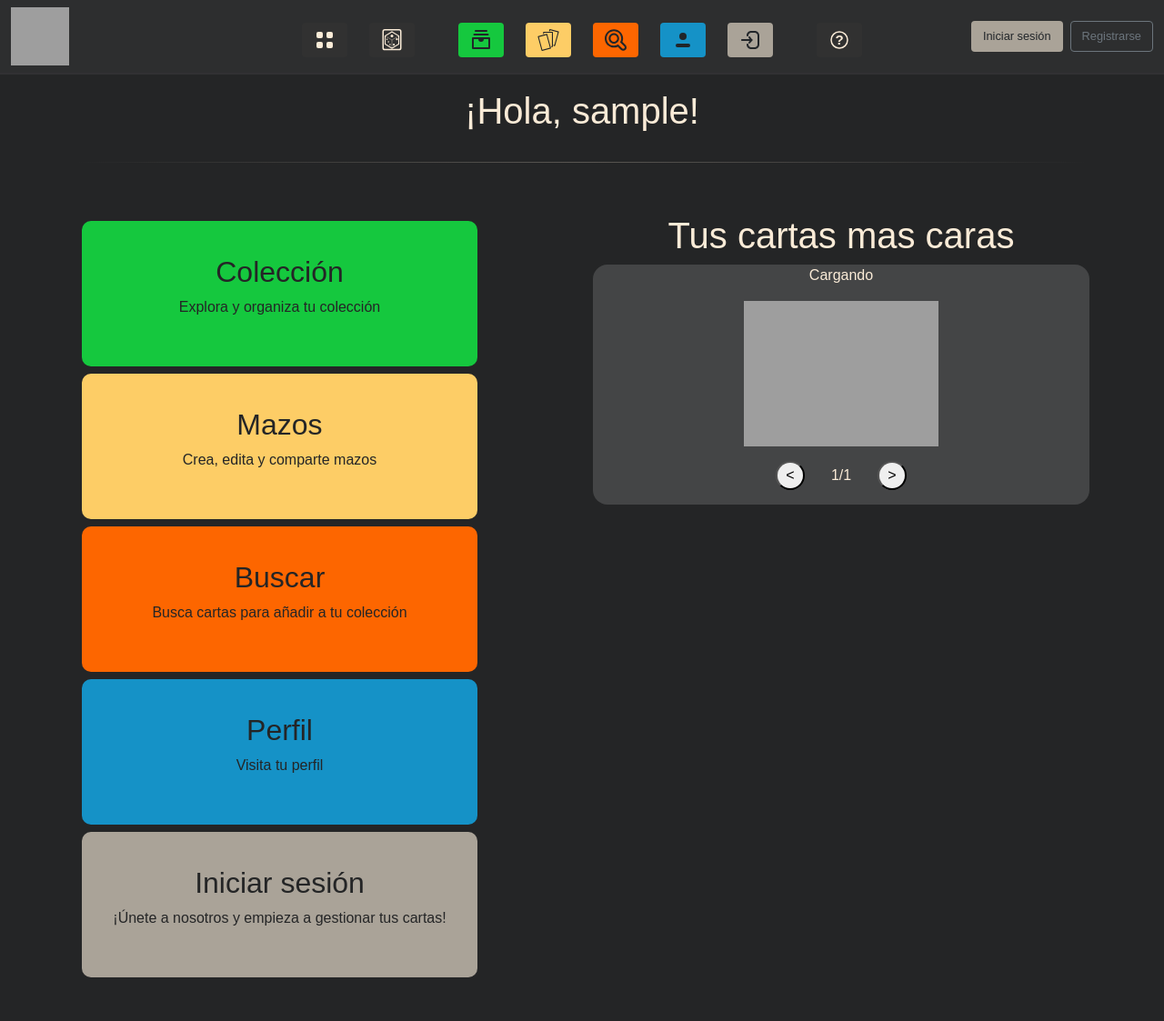
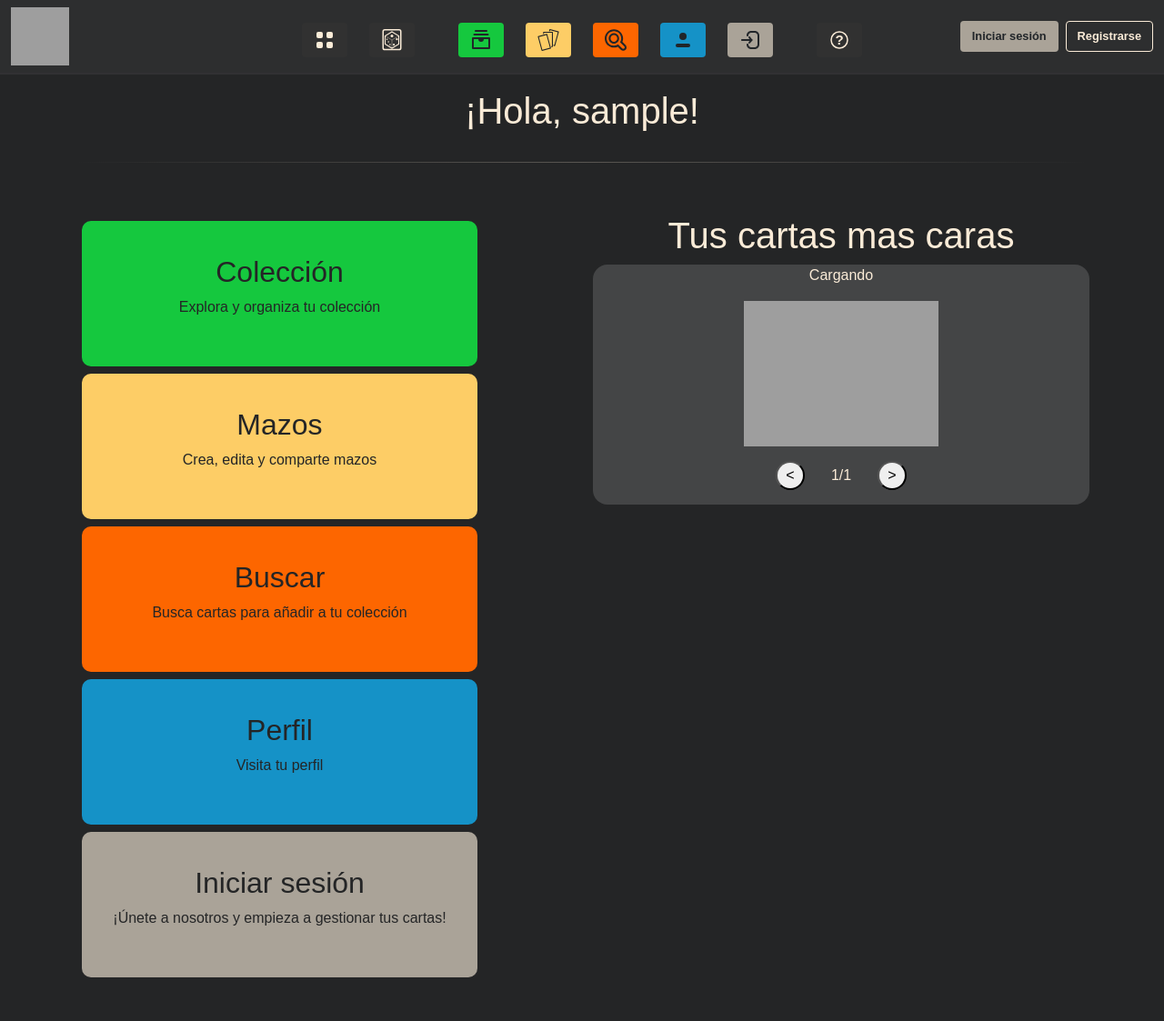
Before and after one commit to DaniVals/TFC-FloatingMana, a Symfony app: template templates/dashboard/index.html.twig in a window 1280 px wide. Shown: the whole page at 91% size. Run offline with Twig, Linux system fonts and the light colour scheme; the template is opened without the code that fills it: most values are stand-ins (such as "Sample title", 1, 10 or a date in 2020); some libraries are stand-ins or nearby versions; grey boxes are pictures that could not be loaded.

Commit message:
FIX: mejor cabecera

```diff
--- a/public/styles/root.css
+++ b/public/styles/root.css
@@ -272,3 +272,14 @@ a{
 	user-select: auto;
 	z-index: 1000;
 }
+
+.clear-border {
+	border-color: var(--default-text-color);
+	color: var(--default-text-color);
+}
+.clear-border:hover,
+.clear-border:focus-visible
+{
+	color: var(--default-background-color) !important;
+	background-color: var(--default-text-color) !important;
+}
--- a/templates/header.html.twig
+++ b/templates/header.html.twig
@@ -68,10 +68,10 @@
 				alt="">
 			{% else %}
 				<div class="d-flex flex-row justify-content-between">
-					<a class="small-text d-block btn mana-bg-black me-2" href="{{ path('app_login') }}">
+					<a class="small-text fw-bold d-block btn mana-bg-black me-2" href="{{ path('app_login') }}">
 					Iniciar sesión
 					</a>
-					<a class="small-text d-block btn btn-outline-secondary" href="{{ path('app_register') }}">
+					<a class="small-text fw-bold d-block btn btn-outline-secondary clear-border" href="{{ path('app_register') }}">
 					Registrarse
 					</a>
 				</div>
```
